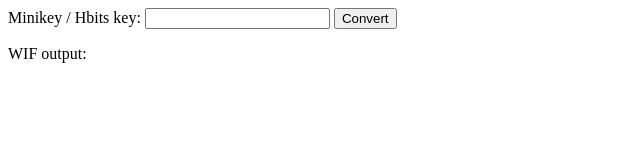
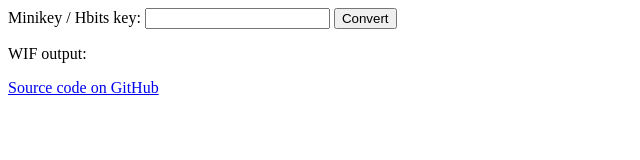
Before and after one commit to swansontec/minikey-to-wif, a website built with Parcel: page src/index.html in a window 1280 px wide. Shown: the whole page, without its empty margins (0-640 px from the left). Built offline with nearby package versions, Linux system fonts and the light colour scheme; what base-x would draw is missing.

Commit message:
Link back to the repository

```diff
--- a/package.json
+++ b/package.json
@@ -3,6 +3,7 @@
   "version": "1.0.0",
   "private": true,
   "description": "Convert minikeys and hbits keys to WIF format",
+  "repository": "https://github.com/swansontec/minikey-to-wif",
   "license": "MIT",
   "author": "William Swanson",
   "scripts": {
--- a/src/index.html
+++ b/src/index.html
@@ -11,5 +11,10 @@
       <input type="submit" value="Convert" />
     </form>
     <p>WIF output: <span id="output"></span></p>
+    <p>
+      <a href="https://github.com/swansontec/minikey-to-wif"
+        >Source code on GitHub</a
+      >
+    </p>
   </body>
 </html>
```
